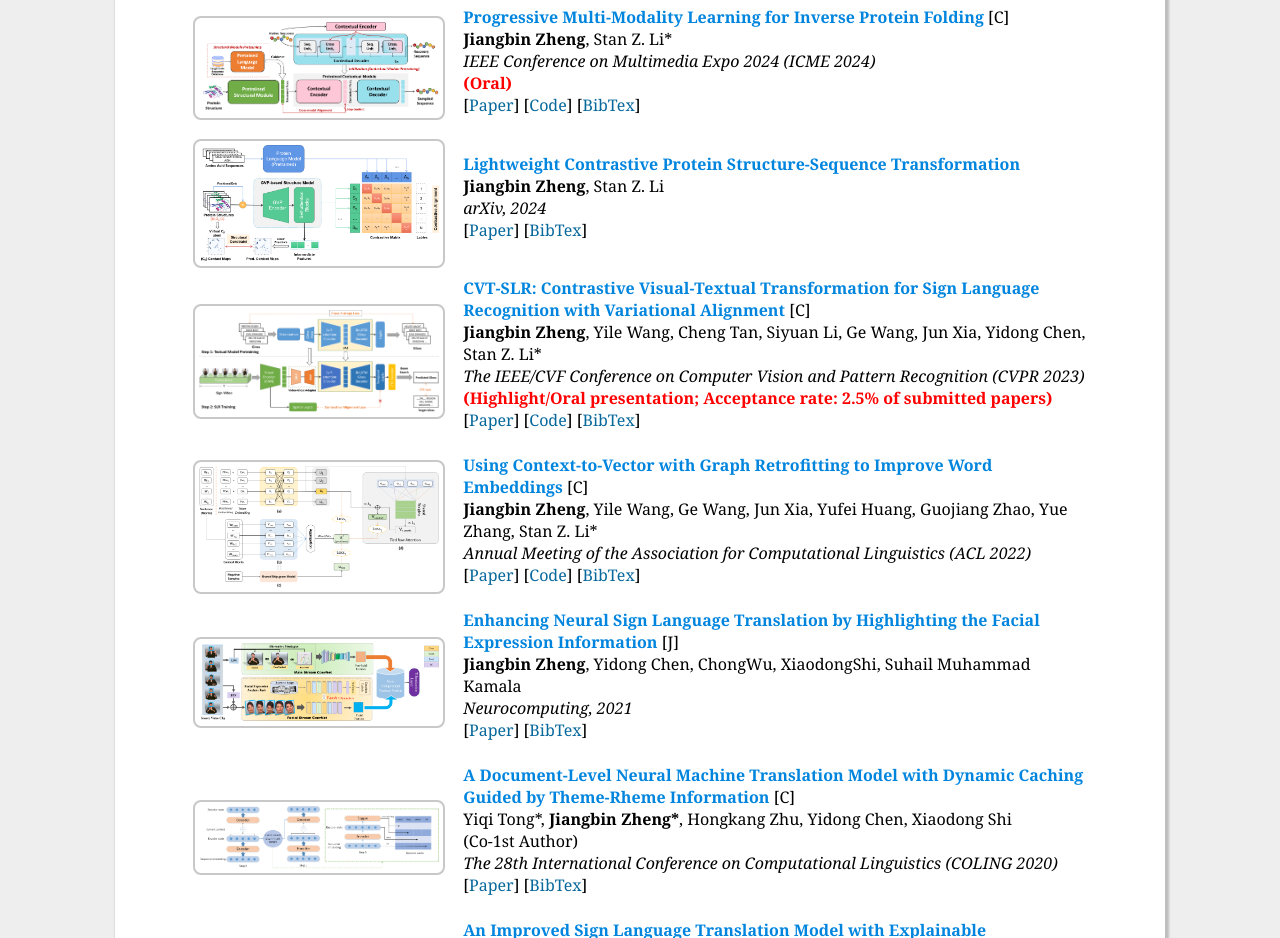
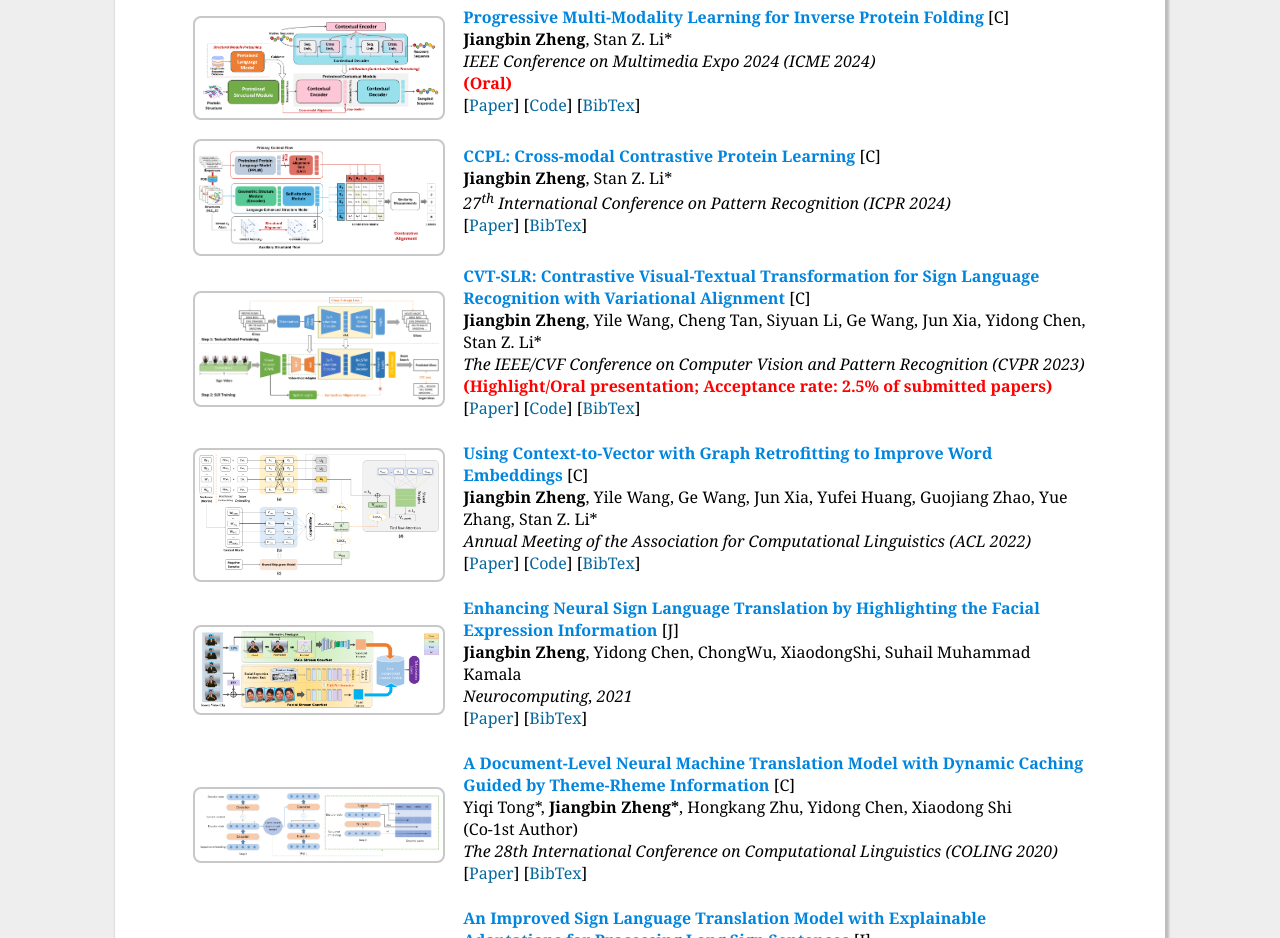
Before and after one commit to binbinjiang/binbinjiang.github.io, a plain HTML site: page index.html in a window 1280 px wide. Shown: the part 1140-2078 px from the top of the page. Drawn offline with Linux system fonts and the light colour scheme.

Commit message:
update 241014

```diff
--- a/index.html
+++ b/index.html
@@ -175,11 +175,11 @@
   </tr>
 
   <tr>
-    <td> <div> <img src="./paper_img/preprints/protein_transformation.png" class="img_overview"> </div> </td>
+    <td> <div> <img src="./paper_img/publications/icpr_2024.png" class="img_overview"> </div> </td>
     <td class="paper_item">
-      <b class="paper_title"> Lightweight Contrastive Protein Structure-Sequence Transformation  </b> <br>
-      <b>Jiangbin Zheng</b>, Stan Z. Li <br>
-      <i>arXiv, 2024</i> <br>
+      <b class="paper_title"> CCPL: Cross-modal Contrastive Protein Learning</b> [C]<br>
+      <b>Jiangbin Zheng</b>, Stan Z. Li* <br>
+      <i>27<sup>th</sup> International Conference on Pattern Recognition (ICPR 2024)</i> <br>
       [<a href="https://arxiv.org/abs/2303.11783" target="_blank">Paper</a>] [<a href="./paper_bibtex/preprints/proten_transformation.txt" target="_blank">BibTex</a>]
     </td>
   </tr>
```
Also changed, not shown: paper_img/publications/icpr_2024.png (added).
